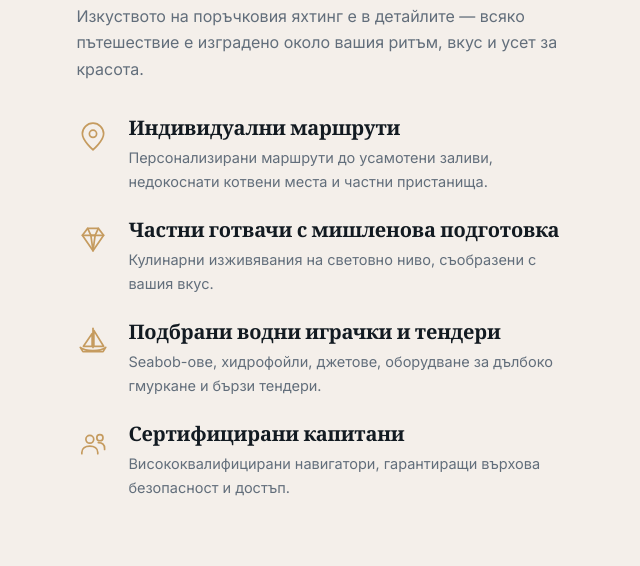
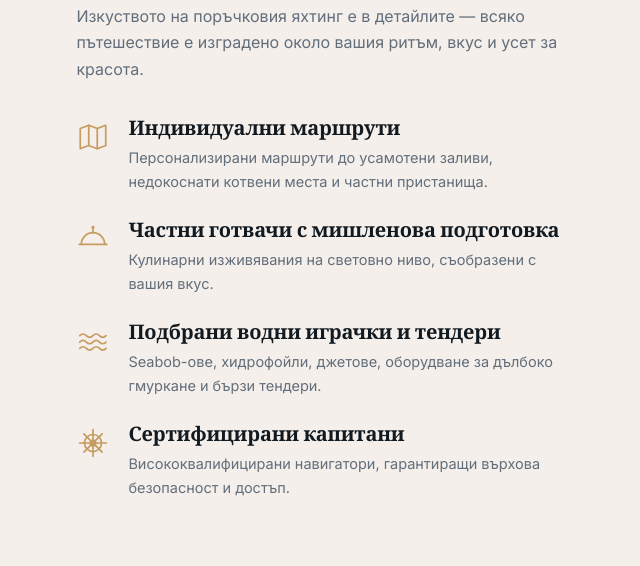
Before and after one commit to Niko5886/Aventis-Yacht-SUNNY-BEACH, a plain HTML site: page index.html in a window 1280 px wide. Shown: the part 4720-5286 px from the top of the page, 628-1268 px from the left. Drawn offline with nearby package versions, Linux system fonts and the light colour scheme.

Commit message:
feat: matching experience icons (map, cloche, waves, helm) replacing mismatched ones

```diff
--- a/index.html
+++ b/index.html
@@ -244,19 +244,19 @@
 
           <ul class="feature-list">
             <li>
-              <img src="images/icon_destination.svg" alt="" class="feature-icon" />
+              <img src="images/icon_route.svg" alt="" class="feature-icon" />
               <div><h4 data-i18n="feat1_title">Bespoke Itineraries</h4><p data-i18n="feat1_desc">Custom routing to secluded bays, untouched anchorages and private harbors.</p></div>
             </li>
             <li>
-              <img src="images/icon_luxury.svg" alt="" class="feature-icon" />
+              <img src="images/icon_chef.svg" alt="" class="feature-icon" />
               <div><h4 data-i18n="feat2_title">Michelin-Trained Private Chefs</h4><p data-i18n="feat2_desc">World-class culinary experiences tailored to your dietary palate.</p></div>
             </li>
             <li>
-              <img src="images/icon_charter.svg" alt="" class="feature-icon" />
+              <img src="images/icon_toys.svg" alt="" class="feature-icon" />
               <div><h4 data-i18n="feat3_title">Curated Water Toys &amp; Tenders</h4><p data-i18n="feat3_desc">Seabobs, hydrofoils, jetskis, deep-sea diving gear and high-speed chase tenders.</p></div>
             </li>
             <li>
-              <img src="images/icon_crew.svg" alt="" class="feature-icon" />
+              <img src="images/icon_captain.svg" alt="" class="feature-icon" />
               <div><h4 data-i18n="feat4_title">Certified Master Captains</h4><p data-i18n="feat4_desc">Highly credentialed navigators ensuring supreme safety and access.</p></div>
             </li>
           </ul>
```
Also changed, not shown: images/icon_captain.svg (added), images/icon_chef.svg (added), images/icon_route.svg (added), images/icon_toys.svg (added).
